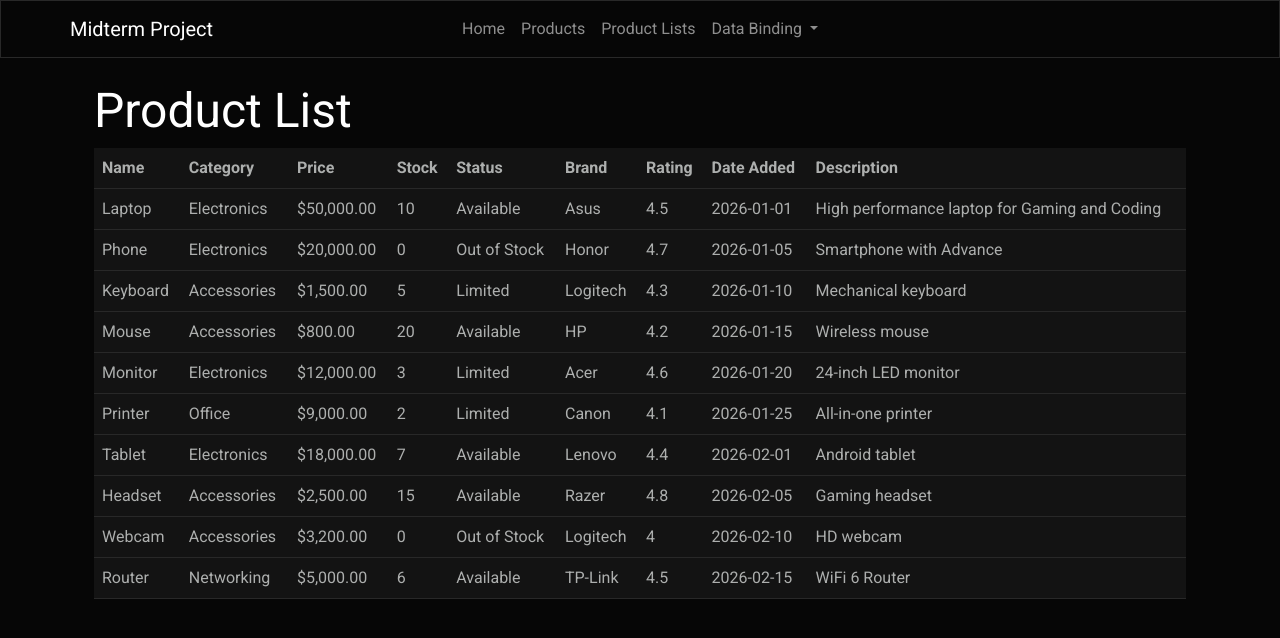
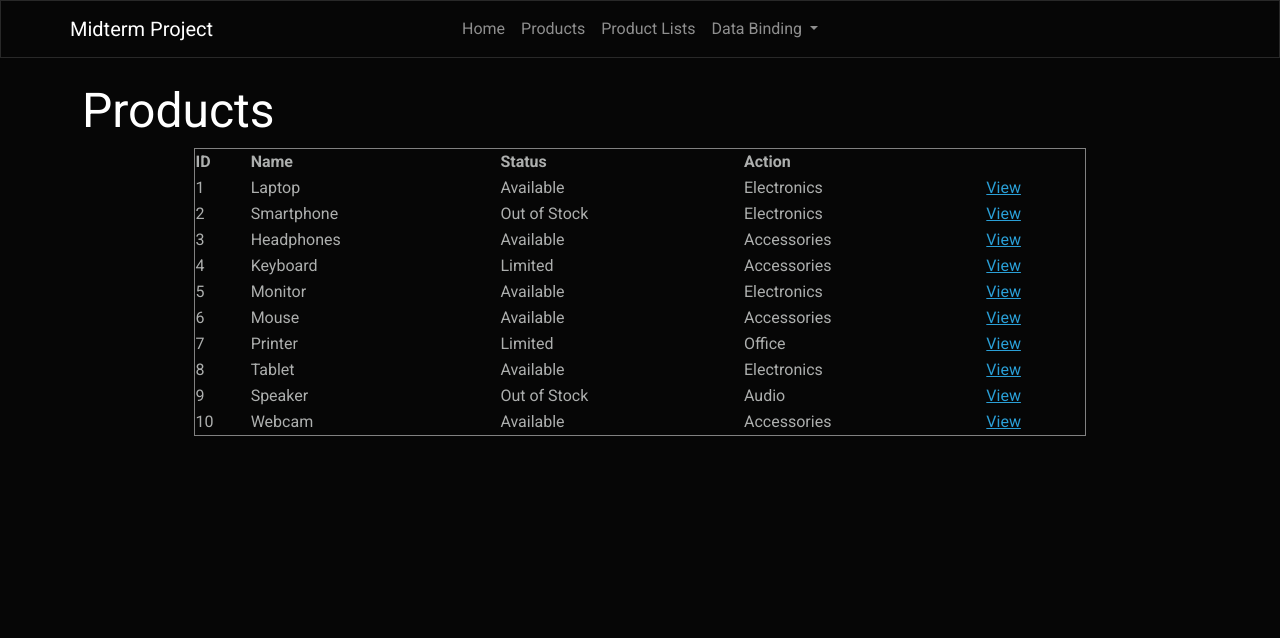
Before and after one commit to 20238447-Harry/midterm-project, an Angular app: page /prodlist in a window 1280 px wide. Shown: the top 638 px of the page. Built offline with nearby package versions, Linux system fonts and the light colour scheme.

Commit message:
Updated prodManagement and fixed navigation.

```diff
--- a/src/app/Services/product.service.ts
+++ b/src/app/Services/product.service.ts
@@ -5,18 +5,137 @@ import { Injectable } from "@angular/core";
   providedIn: 'root'
 })
 export class ProductService {
-  private products: Product[] = [
-  { id: 1, name: 'Laptop', category: 'Electronics', price: 50000, stock: 10, status: 'Available', description: 'High performance laptop for Gaming and Coding', brand: 'Asus', rating: 4.5, supplier:'TechSupply', dateAdded: '2026-01-01' },
-  { id: 2, name: 'Phone', category: 'Electronics', price: 20000, stock: 0, status: 'Out of Stock', description: 'Smartphone with Advance', brand: 'Honor', rating: 4.7, supplier:'MobileHub', dateAdded: '2026-01-05' },
-  { id: 3, name: 'Keyboard', category: 'Accessories', price: 1500, stock: 5, status: 'Limited', description: 'Mechanical keyboard', brand: 'Logitech', rating: 4.3, supplier:'TechSupply', dateAdded: '2026-01-10' },
-  { id: 4, name: 'Mouse', category: 'Accessories', price: 800, stock: 20, status: 'Available', description: 'Wireless mouse', brand: 'HP', rating: 4.2, supplier:'TechSupply', dateAdded: '2026-01-15' },
-  { id: 5, name: 'Monitor', category: 'Electronics', price: 12000, stock: 3, status: 'Limited', description: '24-inch LED monitor', brand: 'Acer', rating: 4.6, supplier:'ScreenTech', dateAdded: '2026-01-20' },
-  { id: 6, name: 'Printer', category: 'Office', price: 9000, stock: 2, status: 'Limited', description: 'All-in-one printer', brand: 'Canon', rating: 4.1, supplier:'OfficeHub', dateAdded: '2026-01-25' },
-  { id: 7, name: 'Tablet', category: 'Electronics', price: 18000, stock: 7, status: 'Available', description: 'Android tablet', brand: 'Lenovo', rating: 4.4, supplier:'MobileHub', dateAdded: '2026-02-01' },
-  { id: 8, name: 'Headset', category: 'Accessories', price: 2500, stock: 15, status: 'Available', description: 'Gaming headset', brand: 'Razer', rating: 4.8, supplier:'AudioWorld', dateAdded: '2026-02-05' },
-  { id: 9, name: 'Webcam', category: 'Accessories', price: 3200, stock: 0, status: 'Out of Stock', description: 'HD webcam', brand: 'Logitech', rating: 4.0, supplier:'TechSupply', dateAdded: '2026-02-10' },
-  { id: 10, name: 'Router', category: 'Networking', price: 5000, stock: 6, status: 'Available', description: 'WiFi 6 Router', brand: 'TP-Link', rating: 4.5, supplier:'NetGearHub', dateAdded: '2026-02-15' }
-];
+products: Product[] = [
+{
+    id:1,
+    name:'Laptop',
+    category:'Electronics',
+    price:45000,
+    stock:10,
+    status:'Available',
+    description:'High performance laptop',
+    brand:'Dell',
+    rating:4.5,
+    supplier:'TechSupply'
+},
+
+{
+    id:2,
+    name:'Smartphone',
+    category:'Electronics',
+    price:25000,
+    stock:0,
+    status:'Out of Stock',
+    description:'Latest Android smartphone',
+    brand:'Samsung',
+    rating:4.7,
+    supplier:'MobileHub'
+},
+
+{
+    id:3,
+    name:'Headphones',
+    category:'Accessories',
+    price:1500,
+    stock:20,
+    status:'Available',
+    description:'Noise cancelling headphones',
+    brand:'Sony',
+    rating:4.3,
+    supplier:'AudioWorld'
+},
+
+{
+    id:4,
+    name:'Keyboard',
+    category:'Accessories',
+    price:900,
+    stock:5,
+    status:'Limited',
+    description:'Mechanical keyboard',
+    brand:'Logitech',
+    rating:4.4,
+    supplier:'TechSupply'
+},
+
+{
+    id:5,
+    name:'Monitor',
+    category:'Electronics',
+    price:12000,
+    stock:8,
+    status:'Available',
+    description:'24 inch LED monitor',
+    brand:'LG',
+    rating:4.6,
+    supplier:'ScreenTech'
+},
+
+{
+    id:6,
+    name:'Mouse',
+    category:'Accessories',
+    price:500,
+    stock:15,
+    status:'Available',
+    description:'Wireless mouse',
+    brand:'Logitech',
+    rating:4.2,
+    supplier:'TechSupply'
+},
+
+{
+    id:7,
+    name:'Printer',
+    category:'Office',
+    price:8000,
+    stock:3,
+    status:'Limited',
+    description:'All in one printer',
+    brand:'HP',
+    rating:4.1,
+    supplier:'OfficeHub'
+},
+
+{
+    id:8,
+    name:'Tablet',
+    category:'Electronics',
+    price:15000,
+    stock:7,
+    status:'Available',
+    description:'10 inch tablet',
+    brand:'Lenovo',
+    rating:4.3,
+    supplier:'MobileHub'
+},
+
+{
+    id:9,
+    name:'Speaker',
+    category:'Audio',
+    price:2000,
+    stock:0,
+    status:'Out of Stock',
+    description:'Bluetooth speaker',
+    brand:'JBL',
+    rating:4.6,
+    supplier:'AudioWorld'
+},
+
+{
+    id:10,
+    name:'Webcam',
+    category:'Accessories',
+    price:1200,
+    stock:12,
+    status:'Available',
+    description:'HD webcam',
+    brand:'Logitech',
+    rating:4.4,
+    supplier:'TechSupply'
+  }
+]
 
   selectedProduct: Product | null = null;
 
@@ -29,9 +148,9 @@ export class ProductService {
   }
 
   updateProduct(updated: Product): void {
-    const index = this.products.findIndex(p => p.id === updated.id);
-    if (index !== -1) {
-      this.products[index] = { ...updated };
+    const idx = this.products.findIndex(e => e.id === updated.id);
+    if (idx !== -1) {
+      this.products[idx] = { ...updated };
     }
   }
 
--- a/src/app/comps/navbar/navbar.component.html
+++ b/src/app/comps/navbar/navbar.component.html
@@ -14,7 +14,7 @@
   </li>
 
   <li class="nav-item">
-    <a class="nav-link" routerLink="/prod-lists">Product Lists</a>
+    <a class="nav-link" routerLink="/prodlist">Product Lists</a>
   </li>
 
   <li class="nav-item dropdown">
--- a/src/app/models/product.ts
+++ b/src/app/models/product.ts
@@ -9,5 +9,5 @@ export interface Product {
   brand: string;
   rating: number;
   supplier: string;
-  dateAdded: string;
+
 }
--- a/src/app/prodManagement/prod-lists/prod-lists.component.html
+++ b/src/app/prodManagement/prod-lists/prod-lists.component.html
@@ -1,33 +1,29 @@
-<div class="container mt-4">
-  <h2>Product List</h2>
-  <table class="table">
+<h2>Products</h2>
+
+<table border="1" width="80%" style="margin:auto;">
 <thead>
 <tr>
+<th>ID</th>
 <th>Name</th>
-        <th>Category</th>
-        <th>Price</th>
-        <th>Stock</th>
 <th>Status</th>
-        <th>Brand</th>
-        <th>Rating</th>
-        <th>Date Added</th>
-        <th>Description</th>
+<th>Action</th>
 </tr>
 </thead>
 <tbody>
-      @for (product of products; track product.id) {
+
+@for(product of products; track product.id){
+
 <tr>
-          <td>{{ product.name }}</td>
-          <td>{{ product.category }}</td>
-          <td>{{ product.price | currency }}</td>
-          <td>{{ product.stock }}</td>
-          <td>{{ product.status }}</td>
-          <td>{{ product.brand }}</td>
-          <td>{{ product.rating }}</td>
-          <td>{{ product.dateAdded }}</td>
-          <td>{{ product.description }}</td>
+<td>{{product.id}}</td>
+<td>{{product.name}}</td>
+<td>{{product.status}}</td>
+<td>{{product.category}}</td>
+<td>
+<a class="btn-view" [routerLink]="['/prodManagement/view-details', product.id,'details']" (onclick)="getProduct(product)">View</a>
+
+</td>
 </tr>
 }
+
 </tbody>
 </table>
-</div>
--- a/src/app/prodManagement/prod-lists/prod-lists.component.ts
+++ b/src/app/prodManagement/prod-lists/prod-lists.component.ts
@@ -14,10 +14,12 @@ import { ActivatedRoute, Router, RouterLink } from '@angular/router';
 export class ProdListsComponent implements OnInit {
 
   products: Product[] = [];
+  selectedProduct: Product | undefined;
   returnUrl: string | null = null;
-  searchPlaceholder: string = 'Search by name, category, brand...';
+  searchPlaceholder: string = 'Search by name, prod-lists';
   selectedId: number | null = null;
   searchTerm: string = '';
+  showModal: boolean = false;
 
   constructor(
     private productService: ProductService,
@@ -31,7 +33,7 @@ export class ProdListsComponent implements OnInit {
 
   getProduct(p: Product): void {
     this.selectedId = p.id;
-    this.router.navigate(['/products', p.id]);
+    this.router.navigate(['/prodManagement/view-details', p.id,'details']);
   }
 
   getFilteredProducts(): Product[] {
@@ -44,6 +46,11 @@ export class ProdListsComponent implements OnInit {
       p.category.toLowerCase().includes(term) ||
       p.brand.toLowerCase().includes(term)
     );
+
+  }
+
+    closeModal(): void {
+    console.log("Modal closed");
   }
 
 }
--- a/src/app/prodManagement/view-details/view-details.component.html
+++ b/src/app/prodManagement/view-details/view-details.component.html
@@ -1,8 +1,8 @@
 <div class="container mt-4">
+@if (product){
 
-<div *ngIf="product; else noProduct">
 
-    <h2>{{ product.name }} Details</h2>
+    <h2>View Details</h2>
 
     <p><strong>Category:</strong> {{ product.category }}</p>
     <p><strong>Price:</strong> {{ product.price | currency }}</p>
@@ -10,21 +10,18 @@
     <p><strong>Status:</strong> {{ product.status }}</p>
     <p><strong>Brand:</strong> {{ product.brand }}</p>
     <p><strong>Rating:</strong> {{ product.rating }}</p>
-    <p><strong>Date Added:</strong> {{ product.dateAdded }}</p>
     <p><strong>Description:</strong> {{ product.description }}</p>
-
+}
     <div class="card-footer d-flex gap-2">
         <button class="btn btn-secondary" (click)="goBack()">Back</button>
 
-        <a [routerLink]="['/products', product?.id, 'edit']" class="btn btn-warning">
-            <i class="bi bi-pencil-square"></i> Edit
-        </a>
-    </div>
+
 
 </div>
+<!-- }
 
-<ng-template #noProduct>
-    <h2>No product selected.</h2>
-</ng-template>
+     <ng-template #noProduct>
+    <p>No product found.</p>
+  </ng-template>
 
-</div>
+</div>""" -->
--- a/src/app/prodManagement/view-details/view-details.component.ts
+++ b/src/app/prodManagement/view-details/view-details.component.ts
@@ -8,13 +8,15 @@ import { FormsModule } from '@angular/forms';
 @Component({
   selector: 'app-view-details',
   standalone: true,
-  imports: [CommonModule, FormsModule, RouterLink],
+  imports: [CommonModule, FormsModule],
   templateUrl: './view-details.component.html',
   styleUrls: ['./view-details.component.css']
 })
 export class ViewDetailsComponent implements OnInit {
 
   product: Product | undefined;
+
+  saved =false ;
 
   constructor(
     private productService: ProductService,
@@ -28,7 +30,15 @@ export class ViewDetailsComponent implements OnInit {
   }
 
   goBack(): void {
-    this.router.navigate(['/products']);
+    this.router.navigate(['/prodlist']);
+  }
+
+  save(): void{
+    if(this.product){
+      this.productService.updateProduct(this.product)
+      this.saved = true;
+      setTimeout(() => (this.saved=false)), 2500;
+    }
   }
 
 }
```
Also changed, not shown: src/app/app.routes.ts (+6 -3 lines), src/app/prodManagement/prod-details/prod-details.component.ts (+24 -3 lines), 2 other files (tests, documents, lock files or other folders). Lines whose indentation alone changed are shown as unchanged.
